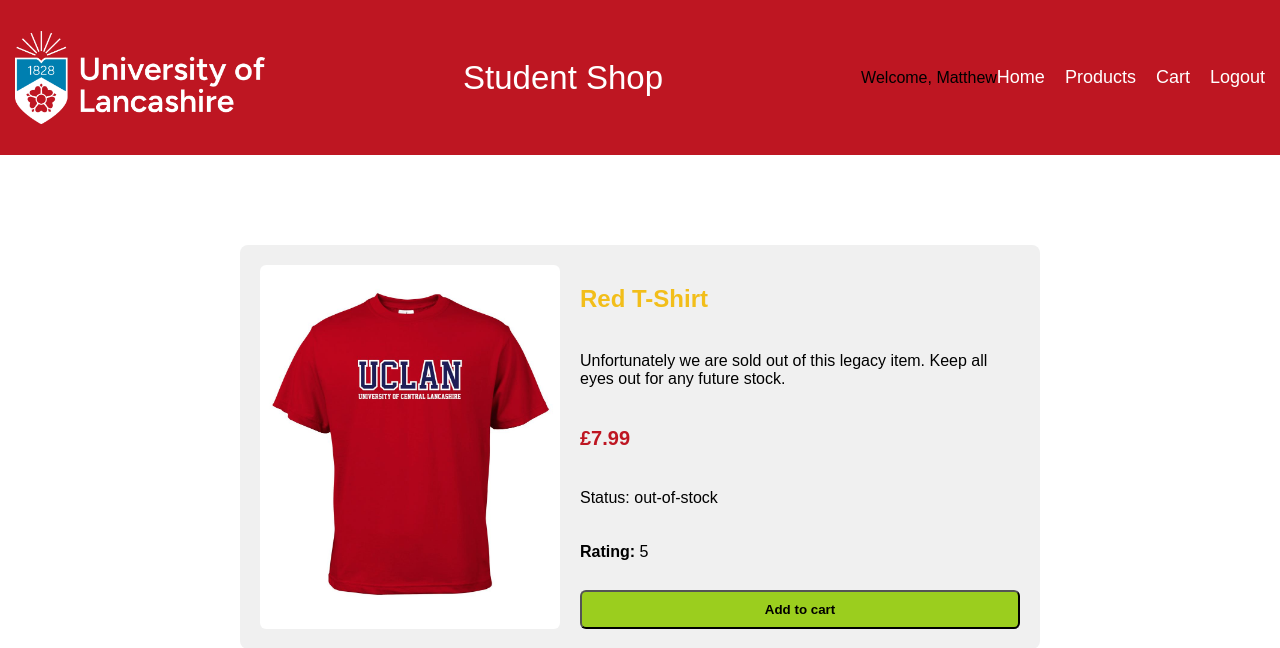
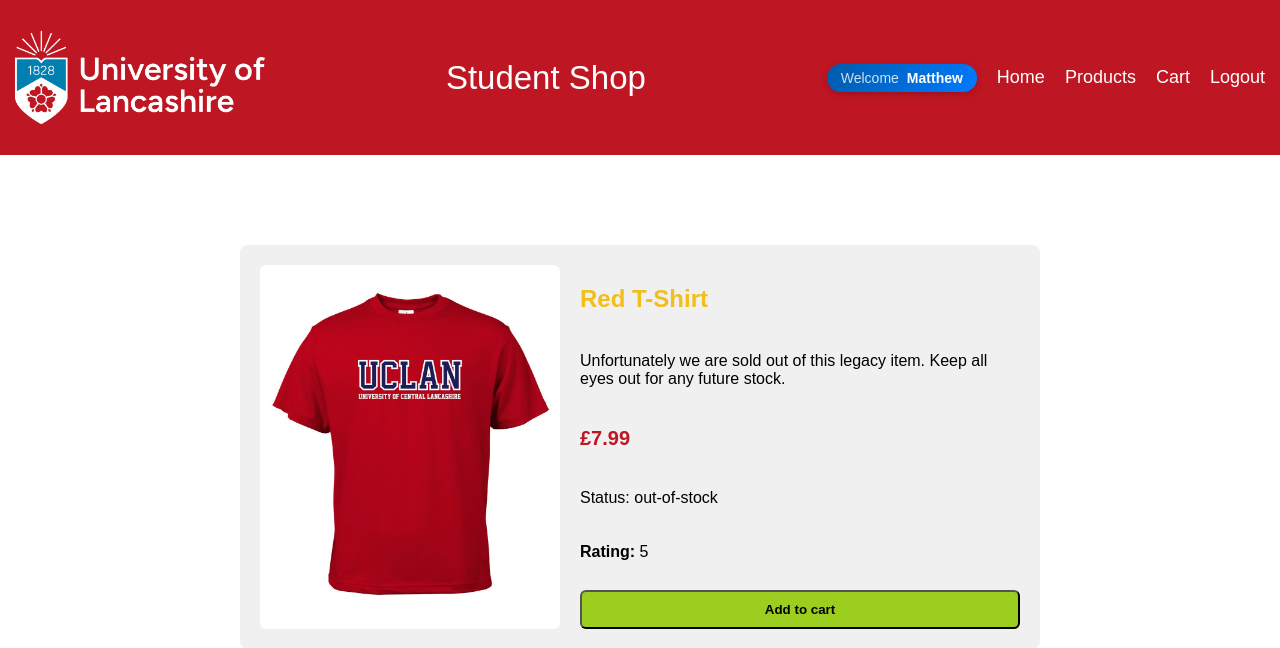
Before and after one commit to MockingbirdCopycatovich/UCLan-Shop-Extended, a PHP site: page /php/item.php?id=1 in a window 1280 px wide. Shown: the top 648 px of the page. Run offline with PHP 8.4, Linux system fonts and the light colour scheme; a user stored in the database is signed in; data comes from the database, SQL or seed files in the repository.

Commit message:
Last commit "Code quality improvement"

```diff
--- a/css/style.css
+++ b/css/style.css
@@ -724,7 +724,7 @@ footer {
 
 @media (max-width: 600px) {
     .reviews-container {
-        grid-template-columns: 1fr; /* 1 в ряд на мобилке */
+        grid-template-columns: 1fr;
     }
 }
 
--- a/js/register.js
+++ b/js/register.js
@@ -71,14 +71,14 @@ document.addEventListener("DOMContentLoaded", function () {
         const emailValue = email.value.trim();
         const passValue = password.value;
 
-        // EMAIL CHECK
+        // Email check
         if (!validateEmail(emailValue)) {
             e.preventDefault();
             showMessage("Invalid email format");
             return;
         }
 
-        // PASSWORD CHECK
+        // Passwird check
         const passCheck = validatePassword(passValue);
 
         if (!passCheck.valid) {
@@ -95,7 +95,6 @@ document.addEventListener("DOMContentLoaded", function () {
             return;
         }
 
-        // OK
         showMessage("All good!", "success");
     });
 });
--- a/php/customErrorPage.php
+++ b/php/customErrorPage.php
@@ -45,7 +45,10 @@ $message = $messages[$errorCode] ?? "Unknown Error";
 
         <!-- Welcome words for logined users -->
         <?php if(isset($_SESSION['user'])): ?>
-            <span>Welcome, <?php echo $_SESSION['user']; ?></span>
+            <div class="welcome-box">
+                <span class="welcome-text">Welcome</span>
+                <span class="welcome-user"><?php echo htmlspecialchars($_SESSION['user']); ?></span>
+            </div>
         <?php endif; ?>
 
         <!--
--- a/php/item.php
+++ b/php/item.php
@@ -71,7 +71,10 @@
 
         <!-- Welcome words for logined users -->
         <?php if(isset($_SESSION['user'])): ?>
-            <span>Welcome, <?php echo $_SESSION['user']; ?></span>
+            <div class="welcome-box">
+                <span class="welcome-text">Welcome</span>
+                <span class="welcome-user"><?php echo htmlspecialchars($_SESSION['user']); ?></span>
+            </div>
         <?php endif; ?>
 
         <!--
--- a/php/login.php
+++ b/php/login.php
@@ -53,7 +53,10 @@
 
         <!-- Welcome words for logined users -->
         <?php if(isset($_SESSION['user'])): ?>
-            <span>Welcome, <?php echo $_SESSION['user']; ?></span>
+            <div class="welcome-box">
+                <span class="welcome-text">Welcome</span>
+                <span class="welcome-user"><?php echo htmlspecialchars($_SESSION['user']); ?></span>
+            </div>
         <?php endif; ?>
 
         <!--
--- a/php/products.php
+++ b/php/products.php
@@ -30,7 +30,10 @@
 
         <!-- Welcome words for logined users -->
         <?php if(isset($_SESSION['user'])): ?>
-            <span>Welcome, <?php echo $_SESSION['user']; ?></span>
+            <div class="welcome-box">
+                <span class="welcome-text">Welcome</span>
+                <span class="welcome-user"><?php echo htmlspecialchars($_SESSION['user']); ?></span>
+            </div>
         <?php endif; ?>
 
         <!--
--- a/php/register.php
+++ b/php/register.php
@@ -74,7 +74,10 @@
 
         <!-- Welcome words for logined users -->
         <?php if(isset($_SESSION['user'])): ?>
-            <span>Welcome, <?php echo $_SESSION['user']; ?></span>
+            <div class="welcome-box">
+                <span class="welcome-text">Welcome</span>
+                <span class="welcome-user"><?php echo htmlspecialchars($_SESSION['user']); ?></span>
+            </div>
         <?php endif; ?>
 
         <!--
```
Also changed, not shown: php/cart.php (+6 -4 lines), 1 other file.
